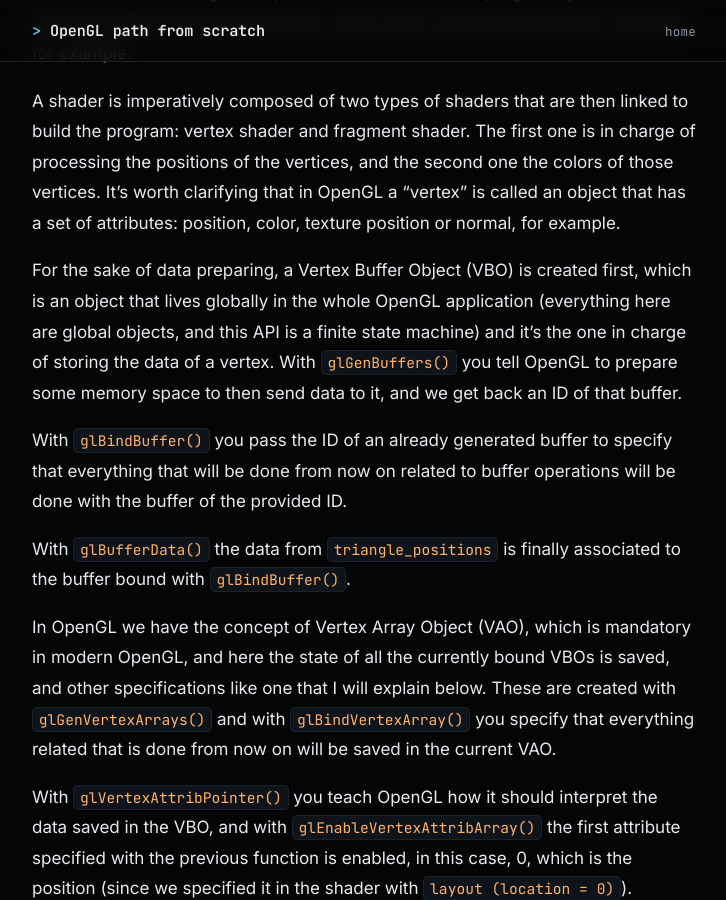
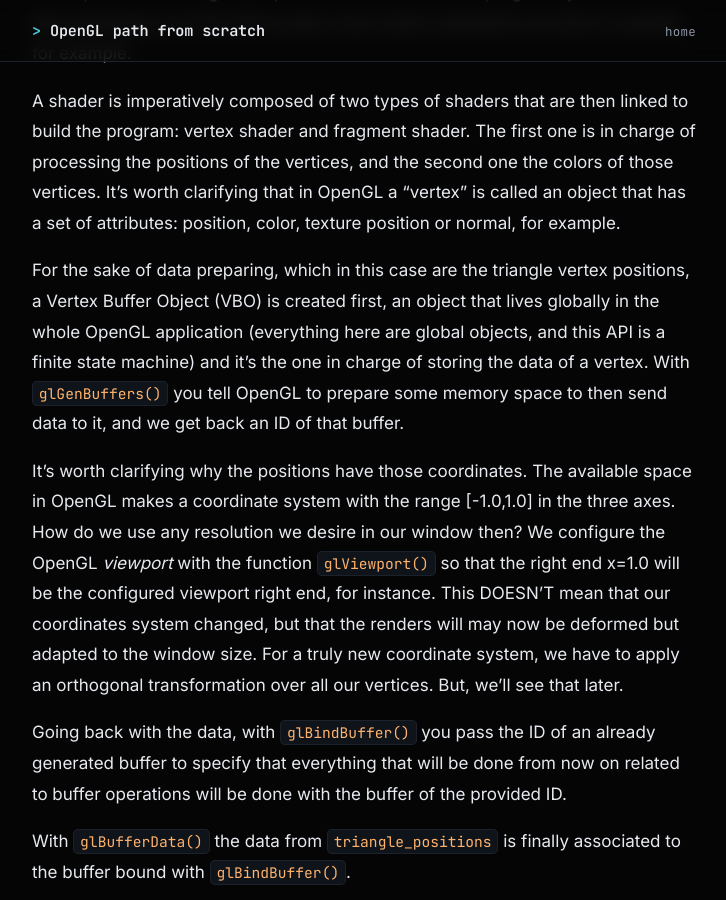
Before and after one commit to ben9652/OpenGL-Learning-Devlog, a Jekyll site: the page built from _devlog/parte-03-triangulo.md, in a window 1280 px wide and 900 px high, scrolled down 840 px. Shown: the whole window, without its empty margins (276-1002 px from the left). Built offline with Jekyll 4.4.1, drawn with Linux system fonts in a browser that asks for light colours.

Commit message:
Explicando posiciones en la parte 3

```diff
--- a/_devlog/parte-03-triangulo.md
+++ b/_devlog/parte-03-triangulo.md
@@ -15,9 +15,11 @@ En resumen, para lograr esto se tiene que armar un programa shader obligatoriame
 
 Un shader está compuesto, de manera obligatoria, por dos tipos de shaders que luego se enlazan para conformar el programa: vertex shader y fragment shader. El primero se encarga de procesar las posiciones de los vértices, y el segundo de los colores de esos vértices. Cabe aclarar que en OpenGL se le llama "vértice" a un objeto que tiene un conjunto de atributos: posición, color, posición de textura o normal, por ejemplo.
 
-Para la preparación de los datos, primero se crea un Vertex Buffer Object (VBO), que es un objeto que vive globalmente en toda la aplicación OpenGL (todo aquí son objetos globales, y esta API es una máquina de estados finita) y es el encargado de almacenar datos de un vértice. Con `glGenBuffers()` se le dice a OpenGL que prepare algún espacio de memoria para luego yo mandarle datos, y se nos devuelve un ID de ese, o esos, buffers. En este caso es solo uno.
+Para la preparación de los datos, que en este caso simplemente serán los vértices del triángulo, primero se crea un Vertex Buffer Object (VBO), un objeto que vive globalmente en toda la aplicación OpenGL (todo aquí son objetos globales, y esta API es una máquina de estados finita) y es el encargado de almacenar datos de un vértice. Con `glGenBuffers()` se le dice a OpenGL que prepare algún espacio de memoria para luego yo mandarle datos, y se nos devuelve un ID de ese, o esos, buffers. En este caso es solo uno.
 
-Con `glBindBuffer()` se ingresa el ID de un buffer ya generado para especificar que todo lo que se hará de aquí en adelante relacionado a operaciones con buffers se lo hará con el buffer del ID proporcionado.
+Cabe aclarar por qué las posiciones tienen esas coordenadas, y es que el espacio disponible en OpenGL conforma un sistema de coordenadas con rango [-1.0,1.0], tanto en el eje X como en el eje Y, y en el Z. ¿Cómo se hace entonces para usar cualquier tipo de resolución que tengamos en pantalla? Se configura el llamado "viewport" en OpenGL con la función `glViewport()` para que que el punto extremo derecho 1.0, por ejemplo, sea el extremo derecho del viewport configurado. Esto NO significa que ahora nuestro sistema de coordenadas cambió, sino que ahora las renderizaciones saldrán deformadas pero adaptadas al tamaño de la ventana. Para efectivamente tener un nuevo sistema de coordenadas, se debe realizar una transformación ortogonal sobre todos nuestros vértices. Pero ello es para después.
+
+Siguiendo, con `glBindBuffer()` se ingresa el ID de un buffer ya generado para especificar que todo lo que se hará de aquí en adelante relacionado a operaciones con buffers se lo hará con el buffer del ID proporcionado.
 
 Con `glBufferData()` finalmente se asocian los datos que tengo en el arreglo `triangle_positions` al buffer asociado con `glBindBuffer()`.
 
@@ -41,9 +43,11 @@ In summary, to achieve this, a shader program has to be built, which we will jus
 
 A shader is imperatively composed of two types of shaders that are then linked to build the program: vertex shader and fragment shader. The first one is in charge of processing the positions of the vertices, and the second one the colors of those vertices. It's worth clarifying that in OpenGL a "vertex" is called an object that has a set of attributes: position, color, texture position or normal, for example.
 
-For the sake of data preparing, a Vertex Buffer Object (VBO) is created first, which is an object that lives globally in the whole OpenGL application (everything here are global objects, and this API is a finite state machine) and it's the one in charge of storing the data of a vertex. With `glGenBuffers()` you tell OpenGL to prepare some memory space to then send data to it, and we get back an ID of that buffer.
+For the sake of data preparing, which in this case are the triangle vertex positions, a Vertex Buffer Object (VBO) is created first, an object that lives globally in the whole OpenGL application (everything here are global objects, and this API is a finite state machine) and it's the one in charge of storing the data of a vertex. With `glGenBuffers()` you tell OpenGL to prepare some memory space to then send data to it, and we get back an ID of that buffer.
 
-With `glBindBuffer()` you pass the ID of an already generated buffer to specify that everything that will be done from now on related to buffer operations will be done with the buffer of the provided ID.
+It's worth clarifying why the positions have those coordinates. The available space in OpenGL makes a coordinate system with the range [-1.0,1.0] in the three axes. How do we use any resolution we desire in our window then? We configure the OpenGL _viewport_ with the function `glViewport()` so that the right end x=1.0 will be the configured viewport right end, for instance. This DOESN'T mean that our coordinates system changed, but that the renders will may now be deformed but adapted to the window size. For a truly new coordinate system, we have to apply an orthogonal transformation over all our vertices. But, we'll see that later.
+
+Going back with the data, with `glBindBuffer()` you pass the ID of an already generated buffer to specify that everything that will be done from now on related to buffer operations will be done with the buffer of the provided ID.
 
 With `glBufferData()` the data from `triangle_positions` is finally associated to the buffer bound with `glBindBuffer()`.
 
```
